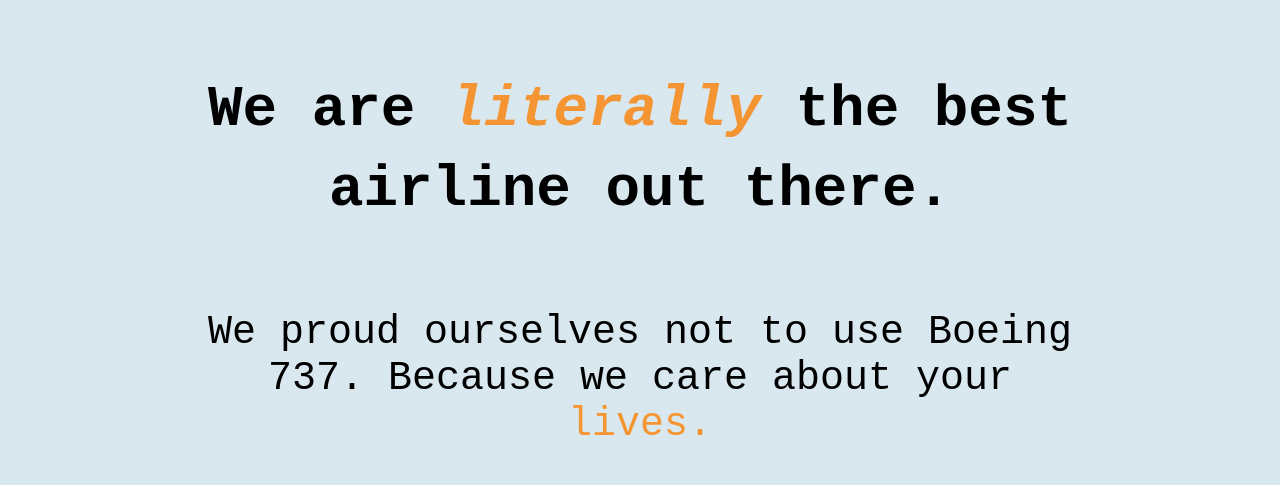
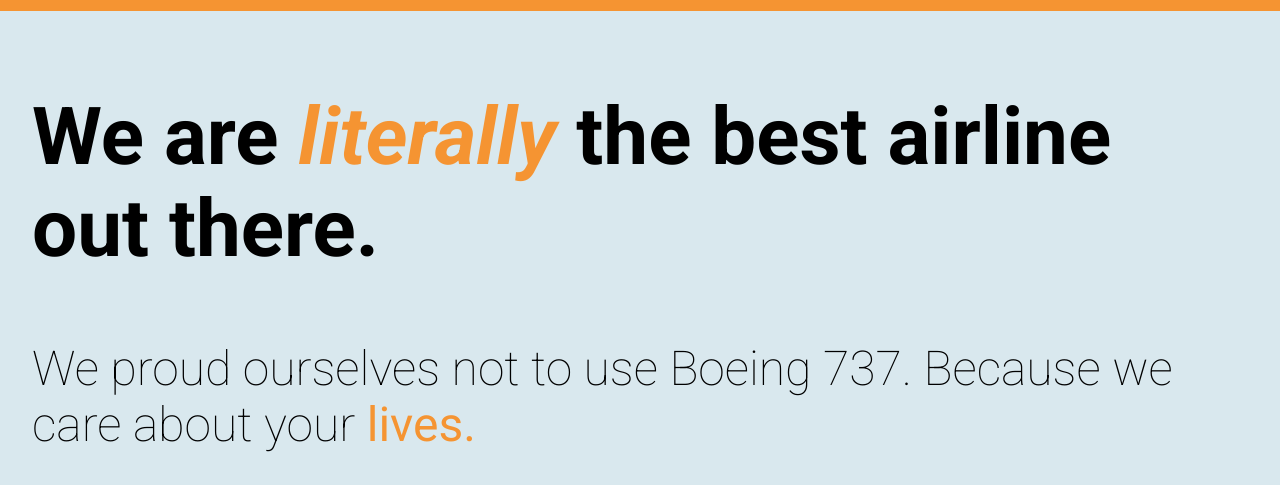
Before and after one commit to carlosbuitragosan/travel, a plain HTML site: page index.html in a window 1280 px wide. Shown: the part 613-1098 px from the top of the page. Drawn offline with Linux system fonts and the light colour scheme.

Commit message:
changed font face to Roboto.

```diff
--- a/index.html
+++ b/index.html
@@ -7,8 +7,7 @@
     <link rel="stylesheet" href="styles.css">
     <link rel="preconnect" href="https://fonts.googleapis.com">
     <link rel="preconnect" href="https://fonts.gstatic.com" crossorigin>
-    <link href="https://fonts.googleapis.com/css2?family=Inconsolata:wght@200..900&display=swap">
-    <link href="https://fonts.googleapis.com/css2?family=Inconsolata:wght@200..900&display=swap">
+    <link href="https://fonts.googleapis.com/css2?family=Roboto:ital,wght@0,100;0,300;0,400;0,500;0,700;0,900;1,100;1,300;1,400;1,500;1,700;1,900&display=swap" rel="stylesheet">
   </head>
 
   <body>
--- a/styles.css
+++ b/styles.css
@@ -15,7 +15,7 @@ html {
   font-size: 16px;
 }
 body {
-  font-family: Inconsolata, monospace;
+  font-family: Roboto, monospace;
   background: var(--grey);
 }
 
@@ -50,7 +50,7 @@ header ul {
   width: 100%;
   list-style-type: none;
   padding: 0;
-  font-size: 2.8rem;
+  font-size: 3rem;
 }
 
 header li:hover {
@@ -76,33 +76,10 @@ header li:hover {
 
 .hero p {
   font-weight: 200;
-  font-size: 2rem;
+  font-size: 3rem;
 }
 
 
 .hero strong {
   color: var(--orange);
 }
-
-@media only screen and (min-width: 780px) {
-
-  .hero {
-    text-align: center;
-  }
-  .hero__title{
-    font-size: 3.6rem;
-    line-height: 5rem;
-  }
-
-  .hero p {
-    font-size: 2.5rem;
-    margin-top: 5rem;
-  }
-}
-
-@media only screen and (min-width: 1200px) {
-
-  .hero {
-    width: 70%;
-  }
-}
```
Also changed, not shown: 1 other file.
